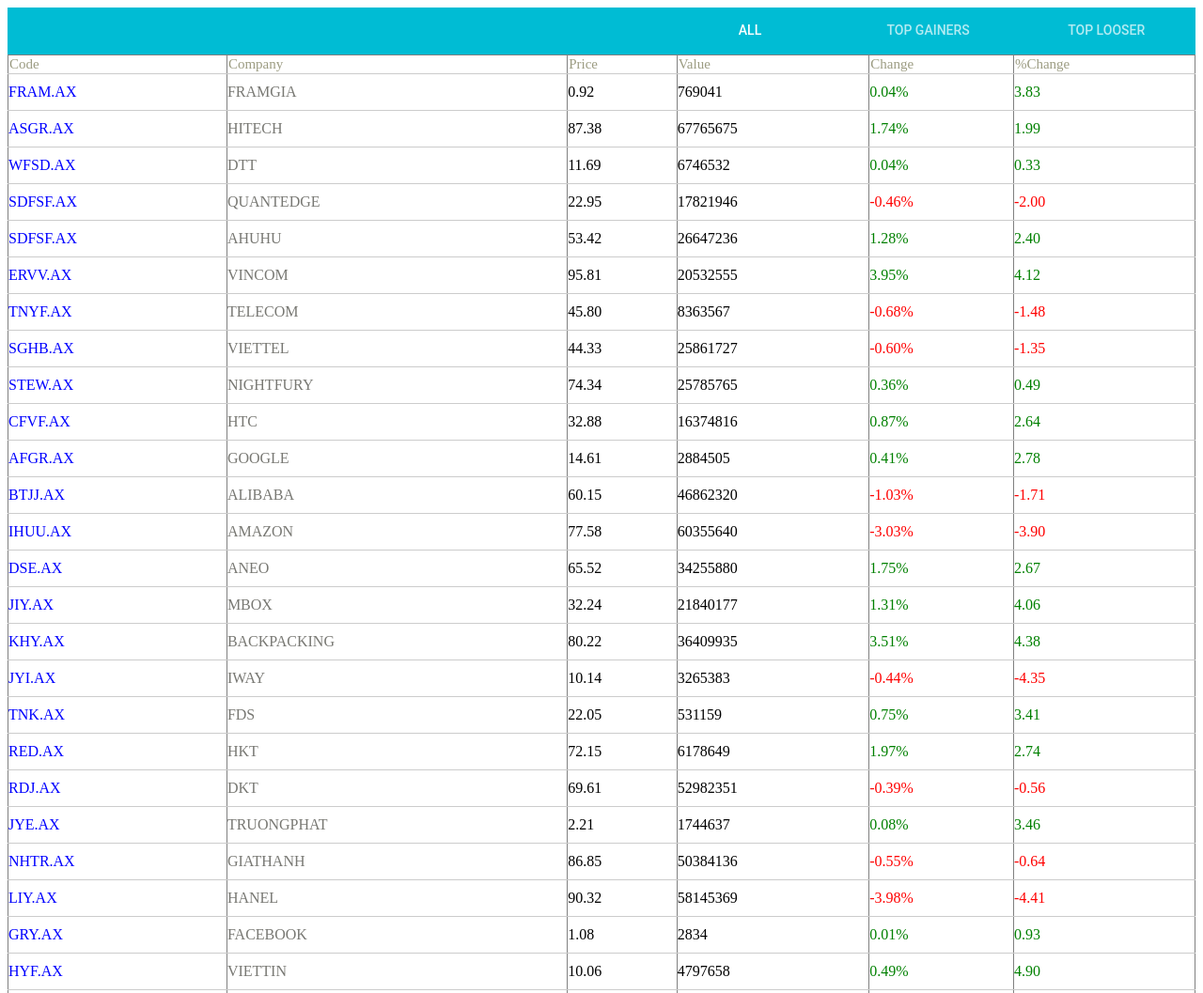
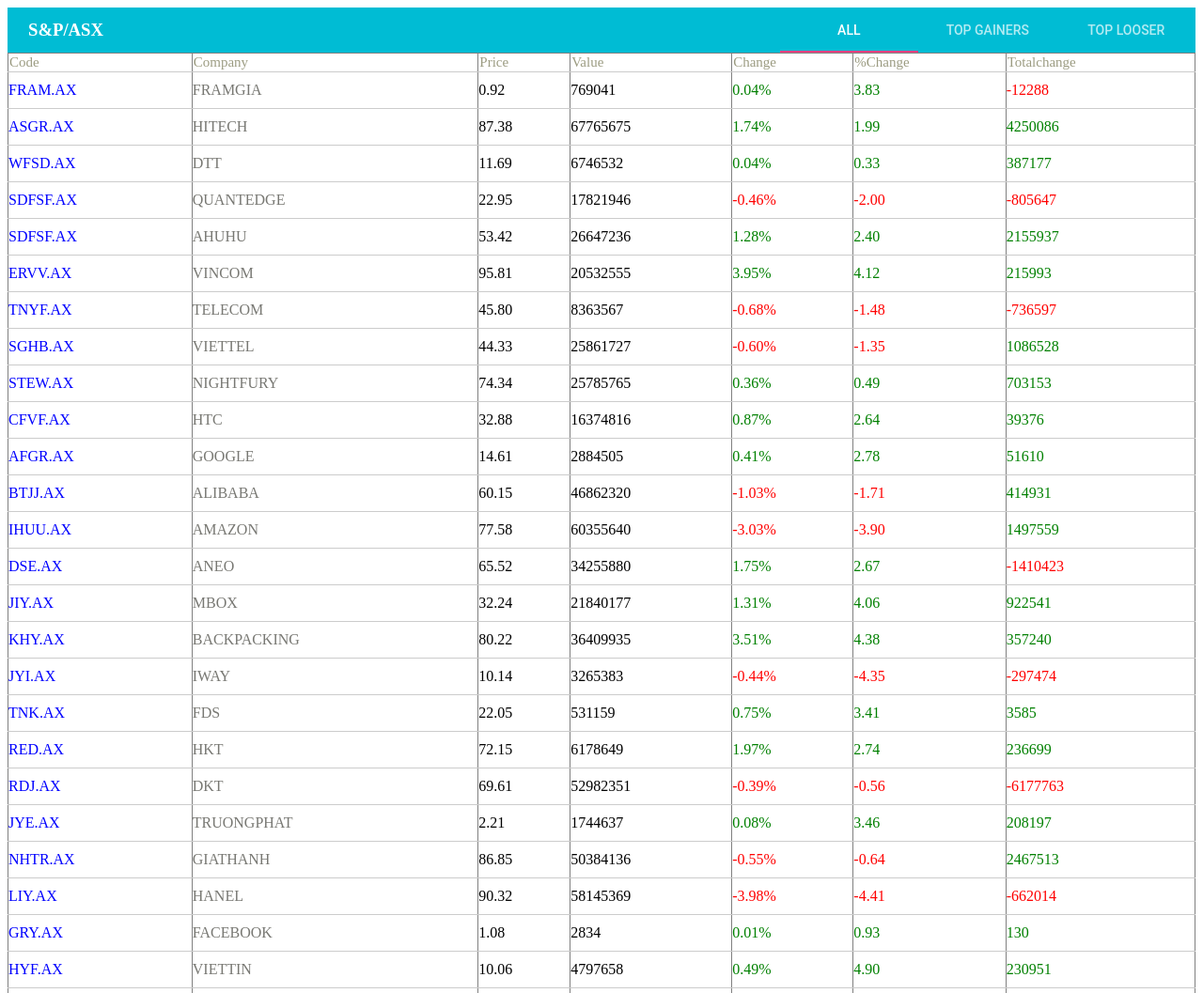
Before and after one commit to trinh7293/Quant_edge, a React app: page / in a window 1280 px wide. Shown: the top 1057 px of the page at 94% size. Built offline with nearby package versions, Linux system fonts and the light colour scheme.

Commit message:
nearly complete layout

```diff
--- a/public/index.html
+++ b/public/index.html
@@ -5,18 +5,32 @@
     <link rel="stylesheet" href="styles/font-awesome-4.7.0/css/font-awesome.min.css">
     <style>
       .tabs {
+        height: 48px;
+        background-color: #00bcd4;
+        position: relative;
       }
       .tabs > div:first-child {
-        height: 50px;
-        display: block !important;
+        position: absolute;
+        width: 35% !important;
+        right: 0;
       }
       .tabs > div:nth-child(2) {
-        display: none;
+        position: absolute;
+        width: 35% !important;
+        right: 0;
+        top: 48px;
       }
-      .tab {
+      .title {
+        position: absolute;
+        z-index: 1;
+        top: 2px;
+        left: 30px;
+        color: #fff;
+      }
+/*      .tab {
         width : 15% !important;
         float: right;
-      }
+      }*/
       table { border-collapse: collapse; }
       .main-table tr {
          border-bottom: 1px solid #ccc;
--- a/src/components/App.js
+++ b/src/components/App.js
@@ -5,6 +5,7 @@
 const App = () => (
   <div>
     <Tabs />
+    <VisibleTable />
   </div>
 )
 
--- a/src/components/Row.js
+++ b/src/components/Row.js
@@ -22,6 +22,7 @@
       <td>{value}</td>
       <td style= {color(percentChangePrice)}>{`${changePrice.toFixed(2)}%`}</td>
       <td style= {color(percentChangePrice)}>{percentChangePrice.toFixed(2)}</td>
+      <td style= {color(totalChangeValue)}>{totalChangeValue}</td>
     </tr>
   )
 }
--- a/src/components/Table.js
+++ b/src/components/Table.js
@@ -15,6 +15,7 @@
             <th>Value</th>
             <th>Change</th>
             <th>%Change</th>
+            <th>Totalchange</th>
           </tr>
           {this.props.lists.map(list => (
             <Row
--- a/src/components/Tabs.js
+++ b/src/components/Tabs.js
@@ -33,21 +33,18 @@
 
   render() {
     return (
+      <div>
+        <h3 className='title'>S&P/ASX</h3>
         <Tabs
           className = 'tabs'
           value={this.state.value}
           onChange={this.handleChange}
         >
-        <Tab className = 'tab' label="TOP LOOSER" value="TOP_LOOSER">
-          <VisibleTable />
-        </Tab>
-        <Tab className = 'tab' label="TOP GAINERS" value="TOP_GAINERS">
-          <VisibleTable />
-        </Tab>
-        <Tab className = 'tab' label="ALL" value="SHOW_ALL">
-          <VisibleTable />
-        </Tab>
+          <Tab className = 'tab' label="ALL" value="SHOW_ALL" />
+          <Tab className = 'tab' label="TOP GAINERS" value="TOP_GAINERS" />
+          <Tab className = 'tab' label="TOP LOOSER" value="TOP_LOOSER" />
         </Tabs>
+      </div>
     );
   }
 
--- a/src/containers/VisibleTable.js
+++ b/src/containers/VisibleTable.js
@@ -1,19 +1,27 @@
 import { connect } from 'react-redux'
 import Table from '../components/Table'
 import { jump } from '../actions'
+
+function sortTop(arr) {
+  return arr.slice(0).sort((a, b) => {
+    return b.totalChangeValue - a.totalChangeValue;
+  });
+}
+
+function sortBot(arr) {
+  return arr.slice(0).sort((a, b) => {
+    return a.totalChangeValue - b.totalChangeValue;
+  });
+}
 
 const getVisibleTable = (lists, filter) => {
   switch(filter) {
     case 'SHOW_ALL':
       return lists
     case 'TOP_GAINERS':
-      return lists.sort((a, b) => {
-        return b.totalChangeValue - a.totalChangeValue;
-      }).slice(0, 21)
+      return sortTop(lists).slice(0, 21)
     case 'TOP_LOOSER':
-      return lists.sort((a, b) => {
-        return a.totalChangeValue - b.totalChangeValue;
-      }).slice(0, 21)
+      return sortBot(lists).slice(0, 21)
   }
 }
 
```
Lines whose indentation alone changed are shown as unchanged.
